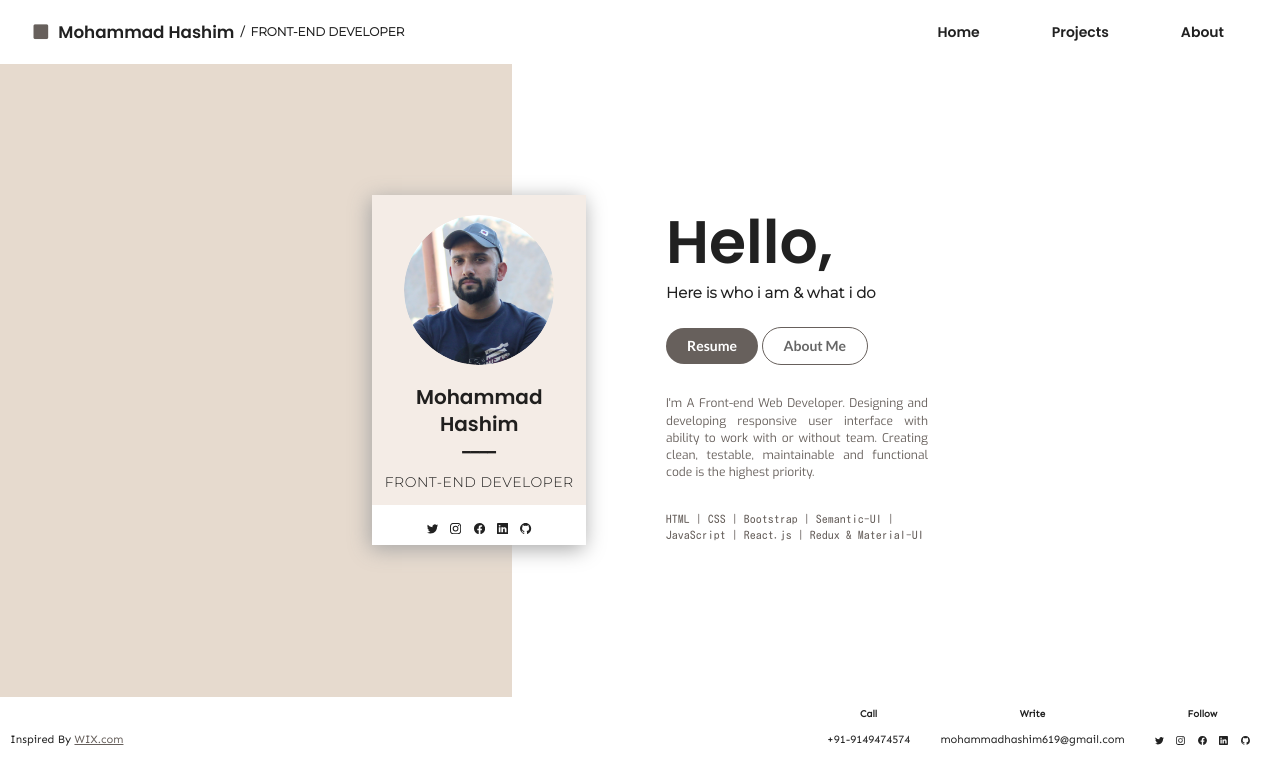
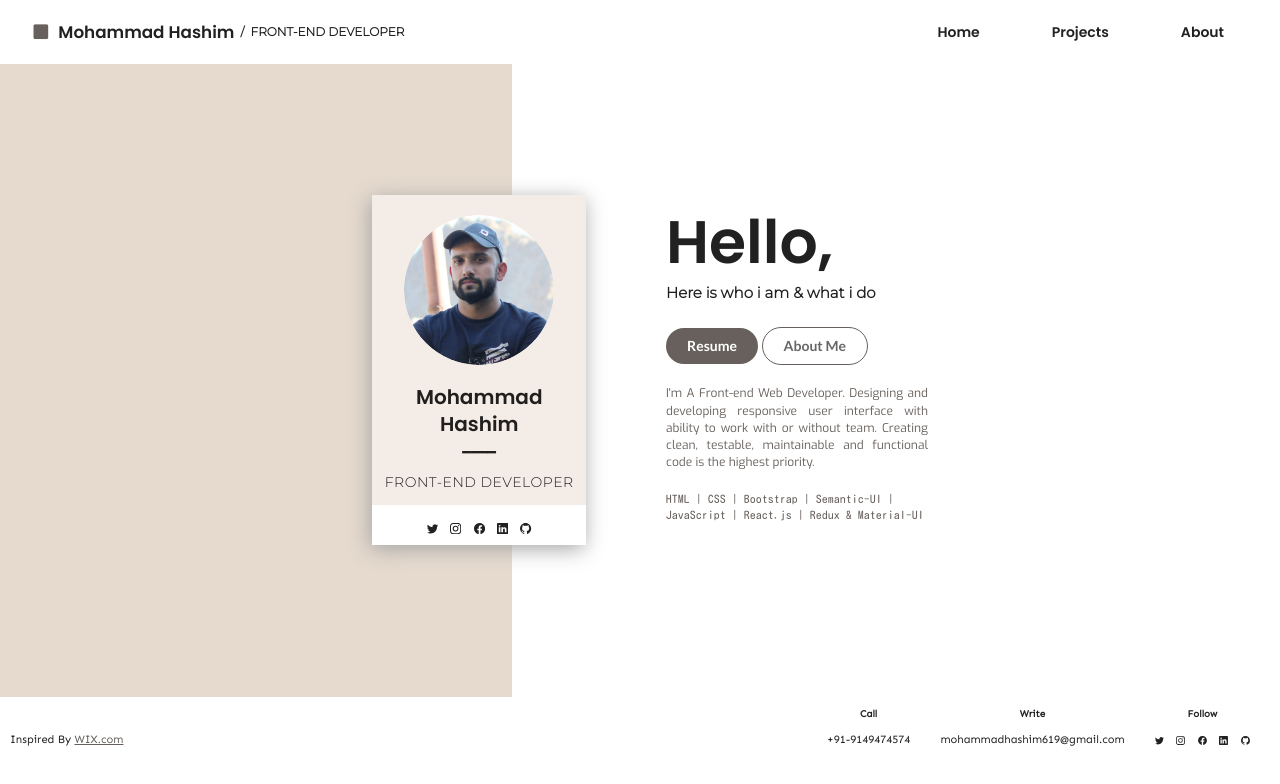
Before and after one commit to mohammadhashimmir/personal-website, a React (Create React App) app: page / in a window 1280 px wide. Shown: the top 784 px of the page. Built offline with nearby package versions, Linux system fonts and the light colour scheme; a web font is replaced by a local one.

Commit message:
updated label

```diff
--- a/src/Components/Styles/Main.css
+++ b/src/Components/Styles/Main.css
@@ -86,7 +86,7 @@ div.ui.container.buttonSection{
    margin-bottom: 20px;
 }
 .ui.card>.content p, .ui.cards>.card>.content p {
-    margin: 30px 0 0.5em;
+    margin: 20px 0 0.5em;
 }
 .para2{
 
```
